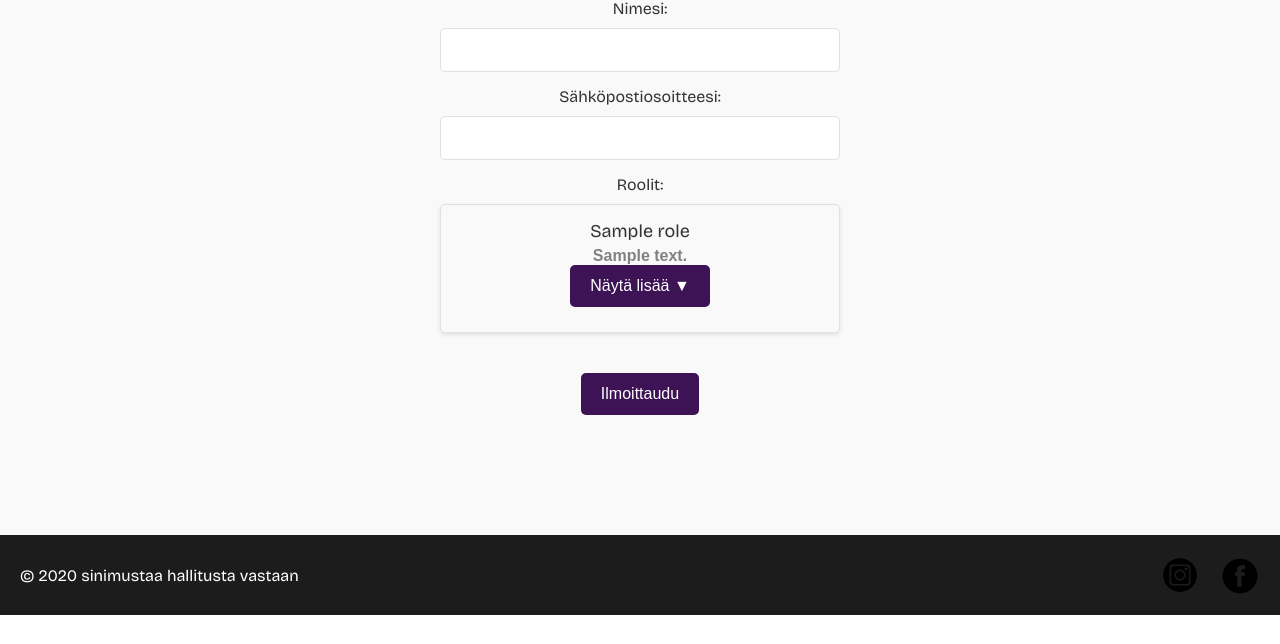
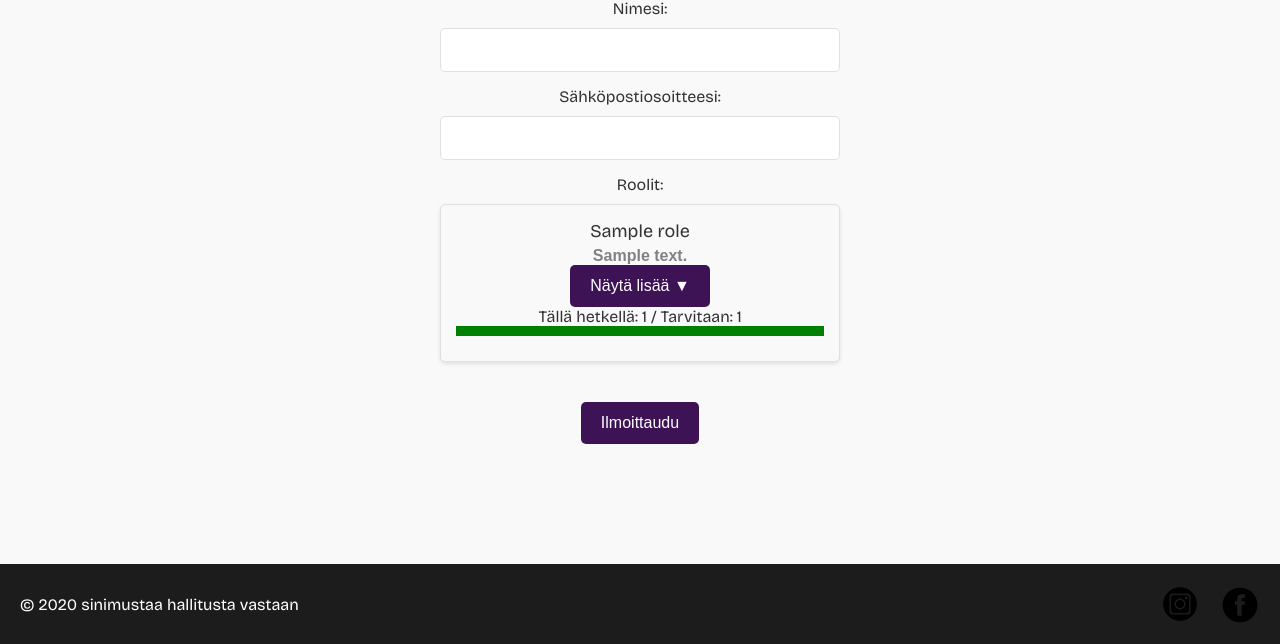
Before and after one commit to botsarefuture/smhv_website, a Python web app: template templates/fi/signup.html in a window 1280 px wide. Shown: the part 206-850 px from the top of the page. Before the commit the page ends 821 px from the top, so only its background shows below. Run offline with Jinja, Linux system fonts and the light colour scheme; the template is opened without the code that fills it: most values are stand-ins (such as "Sample title", 1, 10 or a date in 2020); some web fonts are replaced.

Commit message:
Added minium counts

```diff
--- a/app.py
+++ b/app.py
@@ -95,7 +95,7 @@ def event_signup(lang="fi", event_id=None):
         # TODO: #47 Add event not found page!
         pass
 
-    if not event.signup_role:
+    if not event.get("signup_role", False):
         pass
 
     if request.method == "POST":
--- a/templates/fi/signup.html
+++ b/templates/fi/signup.html
@@ -19,25 +19,53 @@
                     <label for="{{role.name}}">
                         <div class="role-name">{{role.fi_name}}</div>
                         <div class="role-description fade">{{role.fi_description}}</div>
+
                         {% if role.fi_description %}
                         <button type="button" class="view-more-button">
                             Näytä lisää ▼
                         </button>
                         {% endif %}
+
+                        <!-- Lisää mittari ja väripalkki tähän -->
+                        {% if role.count %}
+                        <div class="role-status">
+                            <div class="role-count">
+                                Tällä hetkellä: {{ role.count }} / Tarvitaan: {{ role.min_count }}
+                            </div>
+                            {% if role.get('count') > role.get('min_count') %}
+                            <div class="progress-bar" max=100 style="width: 100%;">
+                            {% else %}
+                            <div class="progress-bar" max=100 style="width: {{ (role.get('count', 0) / role.get('min_count', 1)) * 100 }}%;">
+                            {%endif%}
+
+                            </div>
+                        </div>
+                        {% endif %}
                     </label>
+
                     {% if role.need_training and role.training_url %}
                     <a href="{{role.training_url}}" class="cta-button">Ilmoittaudu tukiroolikoulutukseen</a>
                     {% endif %}
                 </div>
 
                 {% endfor %}
+            </div>
+
             <button type="submit" class="cta-button">Ilmoittaudu</button>
         </form>
     </section>
+
+    <style>
+        .progress-bar {
+            height: 10px;
+            background-color: green; /* Vaihda väriä tarpeen mukaan */
+        }
+    </style>
+
     <script>
-        // Add a click event listener to each role box
+        // Lisää klikkitapahtuman kuuntelija jokaiseen roolilaatikkoon
         document.querySelectorAll('.role-box').forEach(function (box) {
-    // When a role box is clicked, toggle the checkbox and apply styles
+            // Kun roolilaatikkoa klikataan, vaihda valintaruutu ja sovella tyylejä
             box.addEventListener('click', function () {
                 const checkbox = box.querySelector('.custom-checkbox');
                 checkbox.checked = !checkbox.checked;
@@ -55,22 +83,19 @@ document.addEventListener('DOMContentLoaded', function () {
                     var arrow = roleBox.querySelector('.arrow-down');
 
                     if (roleBox.classList.contains('expanded')) {
-                description.style.maxHeight = '40px'; // Adjust the height as needed
+                        description.style.maxHeight = '40px'; // Säädä korkeutta tarpeen mukaan
                         roleBox.classList.remove('expanded');
-                //arrow.style.transform = 'rotate(0deg)';
+                        arrow.style.transform = 'rotate(0deg)';
                         button.textContent = 'Näytä lisää ▼';
                     } else {
                         description.style.maxHeight = 'none';
                         roleBox.classList.add('expanded');
-                //arrow.style.transform = 'rotate(180deg)';
+                        arrow.style.transform = 'rotate(180deg)';
                         button.textContent = 'Piilota ▲';
                     }
                 });
             });
         });
-
-
-
     </script>
 
     <script src="https://code.jquery.com/jquery-3.6.0.min.js"></script>
```
Lines whose indentation alone changed are shown as unchanged.
